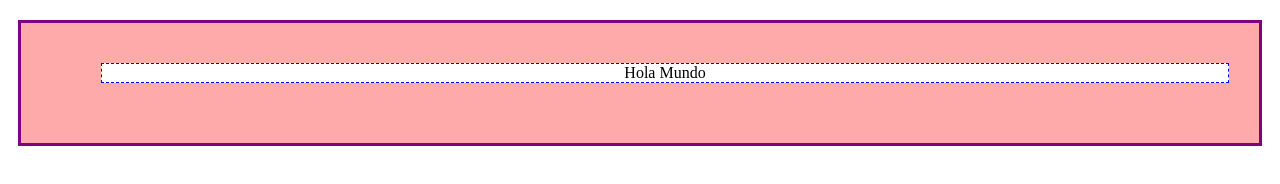
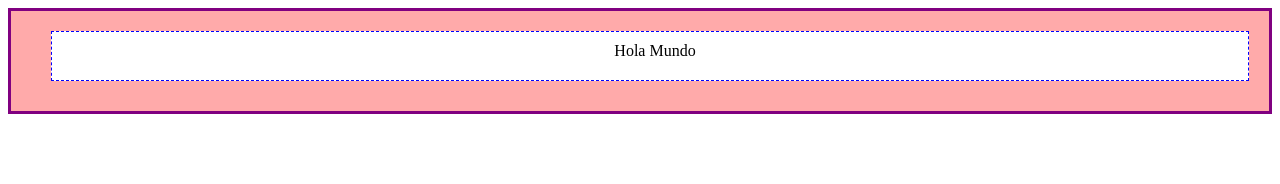
Before and after one commit to ZirtQuesadas/ModeloDeLaCaja, a plain HTML site: page index.html in a window 1280 px wide. Drawn offline with Linux system fonts and the light colour scheme.

Commit message:
Correcciones y modificaciones

```diff
--- a/styles.css
+++ b/styles.css
@@ -1,12 +1,11 @@
+div {
+	background-color: #FFAAAA;
+	border: 3px solid purple;
+	}
 p{
 	background-color: white;
 	text-align: center;
 	border: 1px dashed blue;
 	margin: 20px 20px 30px 40px;
+	padding:  10px 10px 20px 20px;
  }
-div {
-	background-color: #FFAAAA;
-	padding:  20px 10px 30px 40px;
-	border: 3px solid purple;
-	margin: 20px 10px
-	}
```
